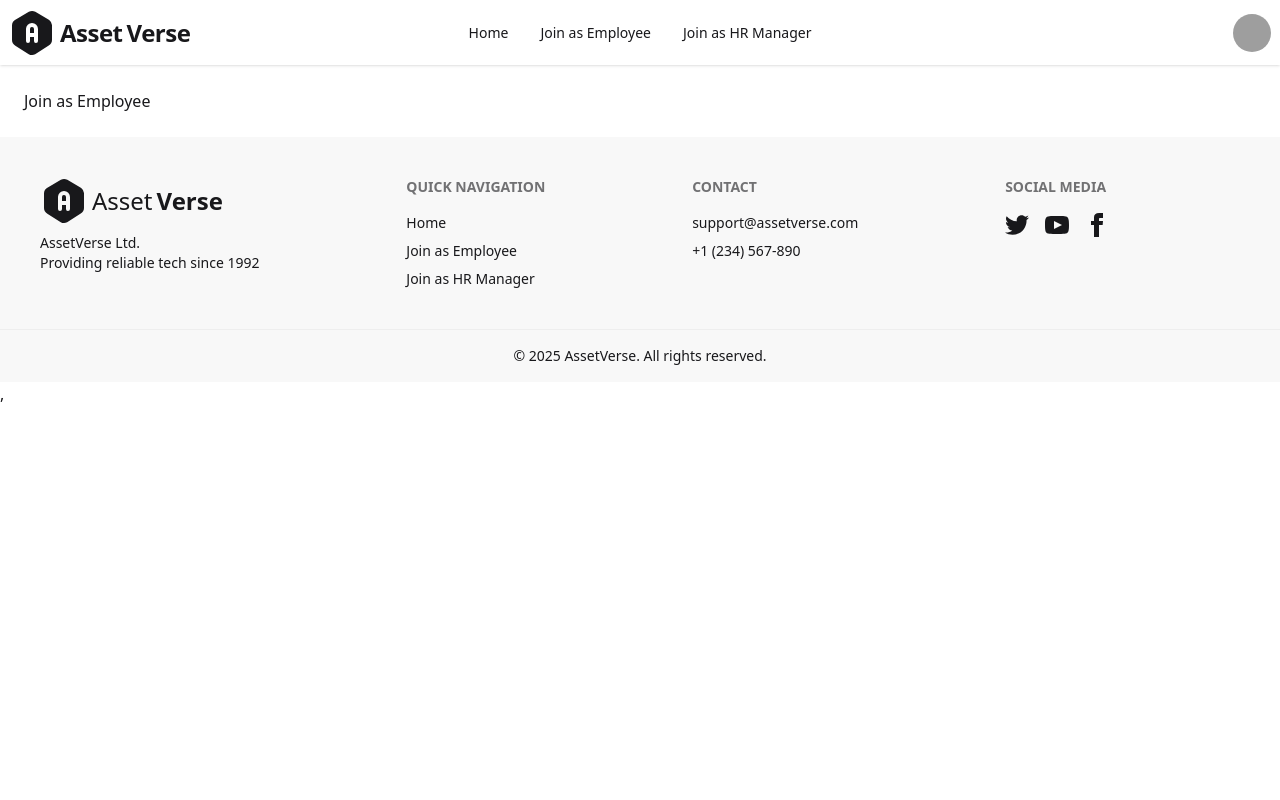
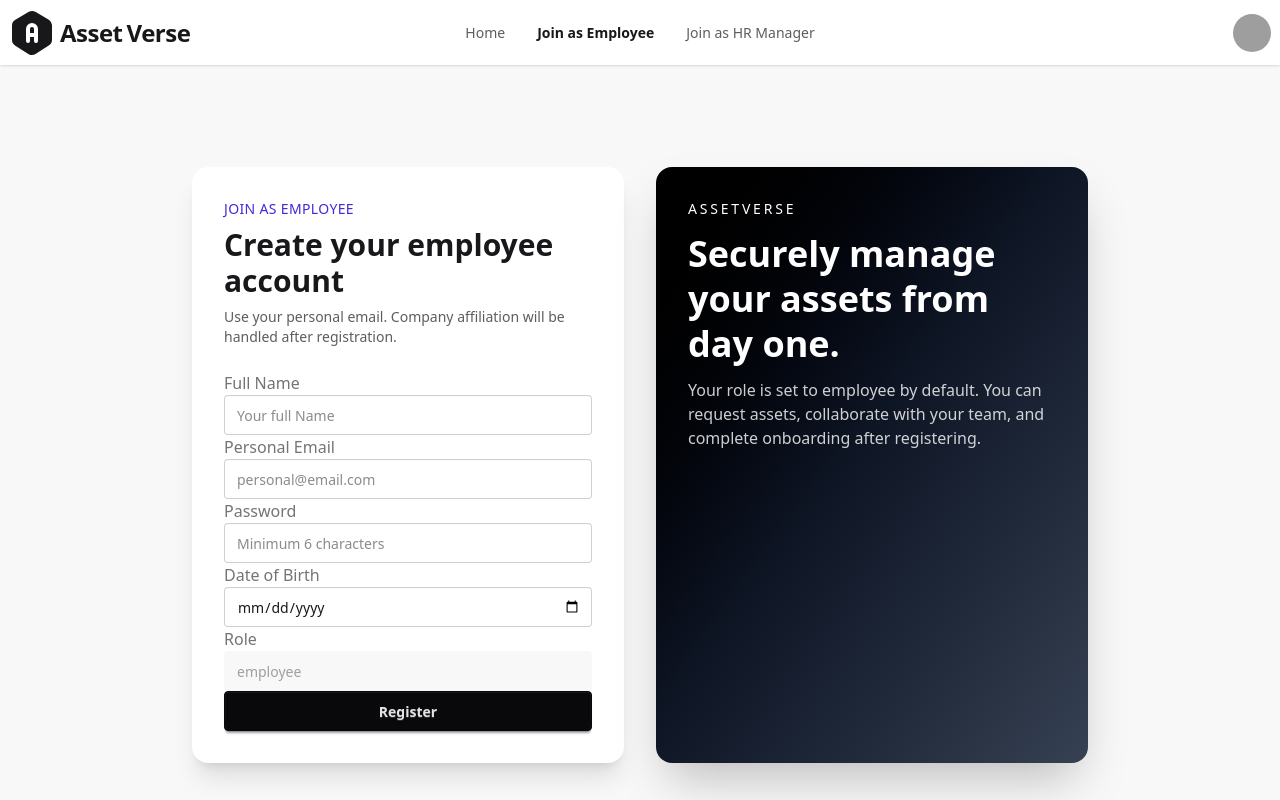
Before and after one commit to chamok192/AssetVerse, a React (Vite) app: page /join/employee in a window 1280 px wide. Shown: the top 800 px of the page. Built offline with nearby package versions, Linux system fonts and the light colour scheme; grey boxes are pictures that could not be loaded.

Commit message:
register page of join as employee done

```diff
--- a/src/Pages/Join/Employee.jsx
+++ b/src/Pages/Join/Employee.jsx
@@ -1,9 +1,83 @@
-import React from 'react';
+import React, { useState } from 'react';
+
+const initialForm = {
+    name: '',
+    email: '',
+    password: '',
+    dateOfBirth: '',
+    role: 'employee'
+};
 
 const Employee = () => {
+    const [form, setForm] = useState(initialForm);
+    const [error, setError] = useState('');
+    const [success, setSuccess] = useState('');
+
+    const handleChange = (e) => {
+        const { name, value } = e.target;
+        setForm((prev) => ({ ...prev, [name]: value }));
+        setError('');
+        setSuccess('');
+    };
+
+    const handleSubmit = (e) => {
+        e.preventDefault();
+        if (!form.name || !form.email || !form.password || !form.dateOfBirth) {
+            setError('Please fill in all required fields.');
+            return;
+        }
+        if (form.password.length < 6) {
+            setError('Password must be at least 6 characters.');
+            return;
+        }
+        setSuccess('Registered successfully as employee.');
+    };
+
     return (
-        <div className="p-6">
-            Join as Employee
+        <div className="min-h-screen bg-base-200 flex items-center justify-center px-4 py-10">
+            <div className="max-w-4xl w-full grid md:grid-cols-2 gap-8">
+                <div className="bg-base-100 rounded-2xl shadow-xl p-8 space-y-6">
+                    <div className="space-y-2">
+                        <p className="text-sm uppercase tracking-wide text-primary">Join as Employee</p>
+                        <h1 className="text-3xl font-bold">Create your employee account</h1>
+                        <p className="text-sm text-base-content/70">Use your personal email. Company affiliation will be handled after registration.</p>
+                    </div>
+                    <form onSubmit={handleSubmit} className="space-y-4">
+                        <label className="form-control w-full">
+                            <div className="label"><span className="label-text">Full Name</span></div>
+                            <input name="name" value={form.name} onChange={handleChange} type="text" placeholder="Your full Name" className="input input-bordered w-full" required />
+                        </label>
+                        <label className="form-control w-full">
+                            <div className="label"><span className="label-text">Personal Email</span></div>
+                            <input name="email" value={form.email} onChange={handleChange} type="email" placeholder="personal@email.com" className="input input-bordered w-full" required />
+                        </label>
+                        <label className="form-control w-full">
+                            <div className="label"><span className="label-text">Password</span></div>
+                            <input name="password" value={form.password} onChange={handleChange} type="password" placeholder="Minimum 6 characters" className="input input-bordered w-full" minLength={6} required />
+                        </label>
+                        <label className="form-control w-full">
+                            <div className="label"><span className="label-text">Date of Birth</span></div>
+                            <input name="dateOfBirth" value={form.dateOfBirth} onChange={handleChange} type="date" className="input input-bordered w-full" required />
+                        </label>
+                        <label className="form-control w-full">
+                            <div className="label"><span className="label-text">Role</span></div>
+                            <input name="role" value={form.role} disabled className="input input-bordered w-full bg-base-200" />
+                        </label>
+                        {error && <p className="text-error text-sm">{error}</p>}
+                        {success && <p className="text-success text-sm">{success}</p>}
+                        <button type="submit" className="btn btn-neutral w-full">Register</button>
+                    </form>
+                </div>
+                <div className="hidden md:flex items-center justify-center">
+                    <div className="relative overflow-hidden rounded-2xl shadow-2xl bg-gradient-to-br from-black via-gray-900 to-gray-700 text-white w-full h-full min-h-[480px] p-8 flex flex-col justify-between">
+                        <div className="space-y-3">
+                            <p className="text-sm uppercase tracking-[0.2em]">AssetVerse</p>
+                            <h2 className="text-4xl font-extrabold leading-tight">Securely manage your assets from day one.</h2>
+                            <p className="text-base text-white/80">Your role is set to employee by default. You can request assets, collaborate with your team, and complete onboarding after registering.</p>
+                        </div>
+                    </div>
+                </div>
+            </div>
         </div>
     );
 };
--- a/src/Pages/Shared/NavBar/Nav.jsx
+++ b/src/Pages/Shared/NavBar/Nav.jsx
@@ -1,6 +1,6 @@
 import React from 'react';
 import Logo from '../../../Components/Logo/Logo';
-import { Link } from 'react-router';
+import { Link, NavLink } from 'react-router';
 
 const publicLinks = [
     { label: 'Home', to: '/' },
@@ -38,10 +38,12 @@ const Nav = () => {
 
     const roleMenu = user?.role === 'hr-manager' ? hrManagerMenu : employeeMenu;
 
+    const linkClass = ({ isActive }) => isActive ? 'active text-base-content font-semibold' : 'text-base-content/70';
+
     const renderMenuItems = (items) => items.map((item) => (
         <li key={item.label}>
             {item.to ? (
-                <Link to={item.to}>{item.label}</Link>
+                <NavLink to={item.to} className={linkClass}>{item.label}</NavLink>
             ) : (
                 <button type="button" onClick={handleLogout}>{item.label}</button>
             )}
@@ -61,7 +63,7 @@ const Nav = () => {
                         tabIndex={0}
                         className="menu menu-sm dropdown-content bg-base-100 rounded-box z-1 mt-3 w-56 p-2 shadow">
                         {publicLinks.map((item) => (
-                            <li key={item.label}><Link to={item.to}>{item.label}</Link></li>
+                            <li key={item.label}><NavLink to={item.to} className={linkClass}>{item.label}</NavLink></li>
                         ))}
                         {user && (
                             <>
@@ -78,7 +80,7 @@ const Nav = () => {
             <div className="navbar-center hidden lg:flex">
                 <ul className="menu menu-horizontal px-1 gap-2">
                     {publicLinks.map((item) => (
-                        <li key={item.label}><Link to={item.to}>{item.label}</Link></li>
+                        <li key={item.label}><NavLink to={item.to} className={linkClass}>{item.label}</NavLink></li>
                     ))}
                 </ul>
             </div>
```
